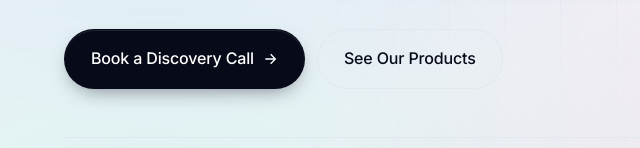
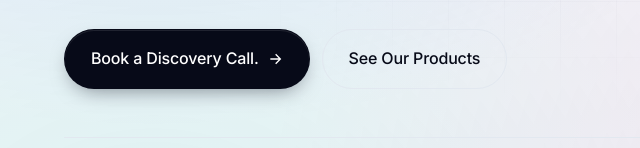
Before and after one commit to OPHIUKAITECHNOLOGIES/OphTech-Website-0, a plain HTML site: page index.html in a window 1280 px wide. Shown: the part 671-819 px from the top of the page, 0-640 px from the left. Drawn offline with Linux system fonts and the light colour scheme.

Commit message:
Update call-to-action text in index.html

```diff
--- a/index.html
+++ b/index.html
@@ -67,7 +67,7 @@
       <h1>Building software products that solve <span class="grad">real problems</span>—fast, scalable, and human-centric.</h1>
       <p class="lead">Ophiukai Technologies (OphTech) is a young, focused technology company in Lagos building market-ready digital products, platforms, and APIs that help businesses and institutions deliver smarter services.</p>
       <div class="hero-ctas">
-        <a href="contact.html" class="btn btn-primary btn-lg">Book a Discovery Call <svg viewBox="0 0 24 24" fill="none" stroke="currentColor" stroke-width="2"><path d="M5 12h14M13 5l7 7-7 7"/></svg></a>
+        <a href="contact.html" class="btn btn-primary btn-lg">Book a Discovery Call. <svg viewBox="0 0 24 24" fill="none" stroke="currentColor" stroke-width="2"><path d="M5 12h14M13 5l7 7-7 7"/></svg></a>
         <a href="products.html" class="btn btn-ghost btn-lg">See Our Products</a>
       </div>
       <div class="hero-trust">
```
